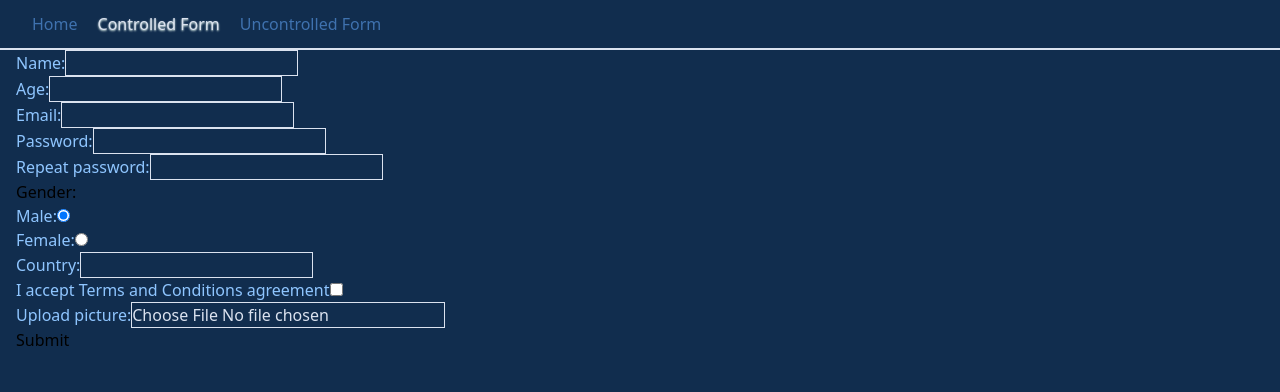
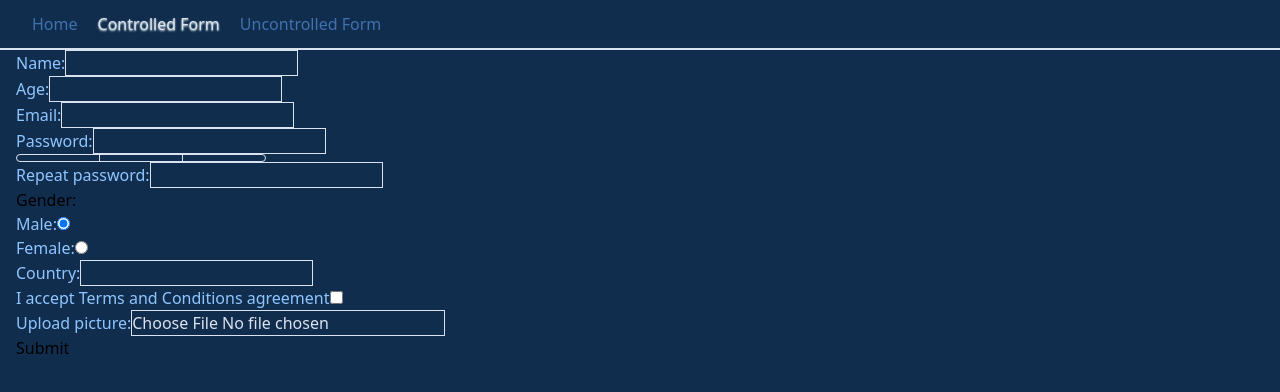
Before and after one commit to adAstra97/react-rs-school, a React (Vite) app: page /controlled in a window 1280 px wide. Shown: the top 392 px of the page. Built offline with nearby package versions, Linux system fonts and the light colour scheme; the HTML template or start-up script is replaced by a standard one.

Commit message:
feat: add password strength indicator

```diff
--- a/src/components/Forms/ControlledForm/ControlledForm.tsx
+++ b/src/components/Forms/ControlledForm/ControlledForm.tsx
@@ -7,11 +7,13 @@ import { readFileAsDataURL } from '../../../utils/read-file';
 import { useDispatch } from 'react-redux';
 import { saveForm } from '../../../redux/slices/forms-slice';
 import { useNavigate } from 'react-router';
+import { PasswordStrength } from '../../PasswordStrength/PasswordStrength';
 
 export const ControlledForm = () => {
   const {
     register,
     handleSubmit,
+    watch,
     formState: { errors, isSubmitting, isValid },
   } = useForm<TFormSchema>({
     resolver: zodResolver(FormSchema),
@@ -24,6 +26,7 @@ export const ControlledForm = () => {
   const countries = useAppSelector((store) => store.countries);
   const dispatch = useDispatch();
   const navigate = useNavigate();
+  const password = watch('password');
 
   const onSubmit: SubmitHandler<TFormSchema> = (data) => {
     readFileAsDataURL(data.picture)
@@ -59,6 +62,7 @@ export const ControlledForm = () => {
         {...register('email')}
         errorMessage={errors.email?.message}
       />
+      <div>
         <InputField
           id="password"
           type="password"
@@ -66,6 +70,8 @@ export const ControlledForm = () => {
           {...register('password')}
           errorMessage={errors.password?.message}
         />
+        <PasswordStrength password={password} />
+      </div>
       <InputField
         id="confirm-password"
         type="password"
--- /dev/null
+++ b/src/components/PasswordStrength/PasswordStrength.tsx
@@ -0,0 +1,47 @@
+import { evaluatePassStrength } from '../../utils/evaluate-pass-strength';
+
+export const PasswordStrength = ({ password }: { password: string }) => {
+  const strength = evaluatePassStrength(password);
+
+  const renderIndicator = () => {
+    switch (strength) {
+      case '':
+        return (
+          <>
+            <span className="border-r-grey border-r-1 h-2 flex-1"></span>
+            <span className="border-r-grey border-r-1 h-2 flex-1"></span>
+            <span className="h-2 flex-1"></span>
+          </>
+        );
+      case 'Weak':
+        return (
+          <>
+            <span className="border-r-grey border-r-1 h-2 flex-1 bg-error"></span>
+            <span className="border-r-grey border-r-1 h-2 flex-1"></span>
+            <span className="h-2 flex-1"></span>
+          </>
+        );
+      case 'Medium':
+        return (
+          <>
+            <span className="border-r-grey border-r-1 h-2 flex-1 bg-amber-200"></span>
+            <span className="border-r-grey border-r-1 h-2 flex-1 bg-amber-200"></span>
+            <span className="h-2 flex-1"></span>
+          </>
+        );
+      case 'Strong':
+        return (
+          <>
+            <span className="border-r-grey border-r-1 h-2 flex-1 bg-green-400"></span>
+            <span className="border-r-grey border-r-1 h-2 flex-1 bg-green-400"></span>
+            <span className="h-2 flex-1 bg-green-400 border-r-green-400 border-r-1"></span>
+          </>
+        );
+    }
+  };
+  return (
+    <div className="h-2 border-1 border-grey rounded-2xl flex max-w-[250px] overflow-hidden">
+      {renderIndicator()}
+    </div>
+  );
+};
--- /dev/null
+++ b/src/shared/constants.ts
@@ -0,0 +1,9 @@
+export const FILE_TYPES = ['image/png', 'image/jpeg'];
+export const MAX_FILE_SIZE = 2 * 1024 * 1024;
+export const MAX_AGE = 100;
+export const PASSWORD_REGEX = {
+  number: /\d/,
+  uppercase: /[A-Z]/,
+  lowercase: /[a-z]/,
+  special: /[!@#$%^&*]/,
+};
--- a/src/utils/FormSchema.zod.ts
+++ b/src/utils/FormSchema.zod.ts
@@ -1,15 +1,11 @@
 import { z } from 'zod';
 import { COUNTRIES } from '../shared/data';
-
-const FILE_TYPES = ['image/png', 'image/jpeg'];
-const MAX_FILE_SIZE = 2 * 1024 * 1024;
-const MAX_AGE = 100;
-const PASSWORD_REGEX = {
-  number: /\d/,
-  uppercase: /[A-Z]/,
-  lowercase: /[a-z]/,
-  special: /[!@#$%^&*]/,
-};
+import {
+  FILE_TYPES,
+  MAX_AGE,
+  MAX_FILE_SIZE,
+  PASSWORD_REGEX,
+} from '../shared/constants';
 
 export const FormSchema = z
   .object({
--- /dev/null
+++ b/src/utils/evaluate-pass-strength.ts
@@ -0,0 +1,25 @@
+import { PASSWORD_REGEX } from '../shared/constants';
+
+export const evaluatePassStrength = (password: string) => {
+  let score = 0;
+
+  if (!password) return '';
+
+  if (password.length >= 8) score += 1;
+  if (PASSWORD_REGEX.lowercase.test(password)) score += 1;
+  if (PASSWORD_REGEX.uppercase.test(password)) score += 1;
+  if (PASSWORD_REGEX.number.test(password)) score += 1;
+  if (PASSWORD_REGEX.special.test(password)) score += 1;
+
+  switch (score) {
+    case 0:
+    case 1:
+    case 2:
+      return 'Weak';
+    case 3:
+    case 4:
+      return 'Medium';
+    case 5:
+      return 'Strong';
+  }
+};
```
Lines whose indentation alone changed are shown as unchanged.
